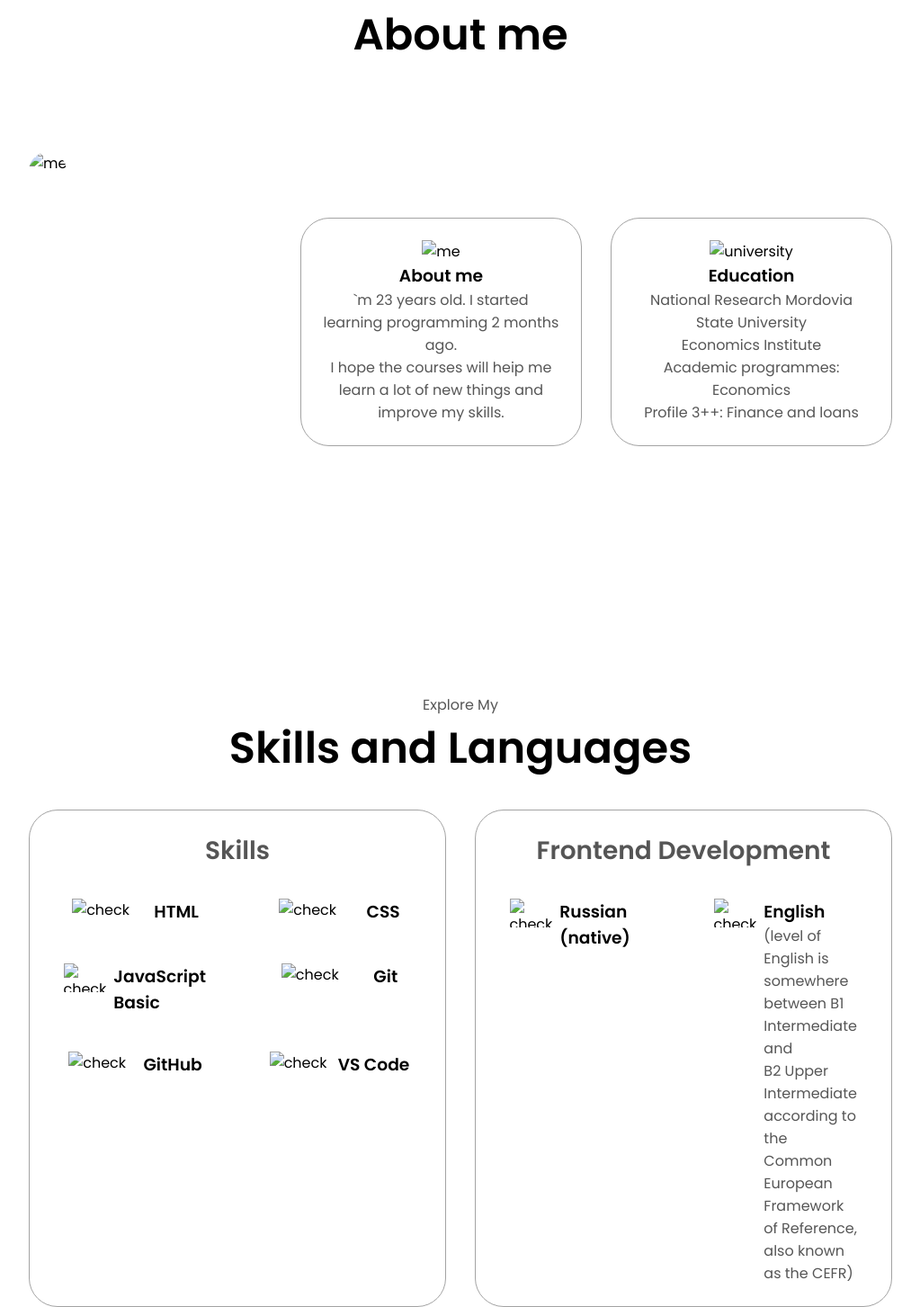
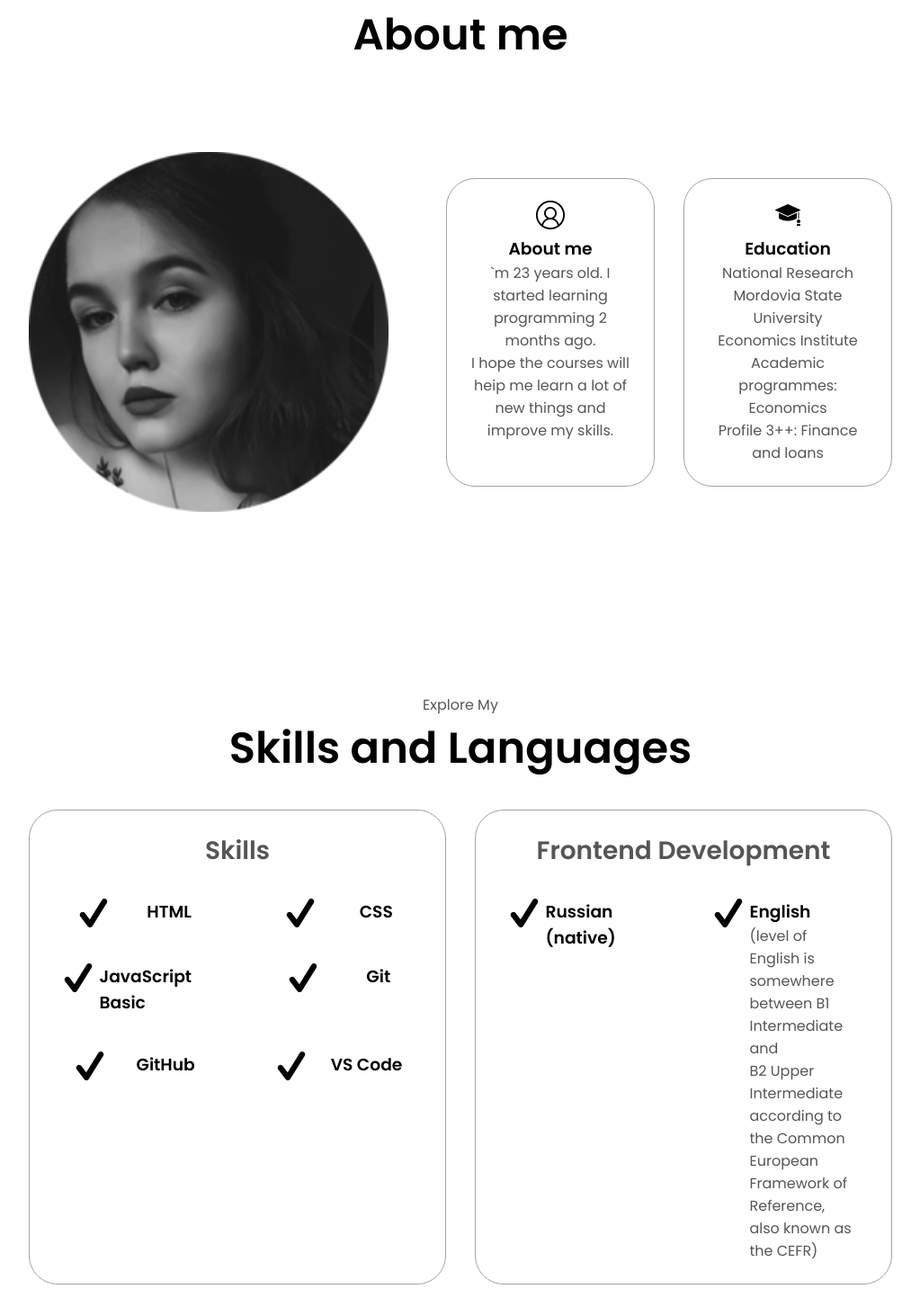
Before and after one commit to Iris-ka23/rsschool-cv, a plain HTML site: page index.html in a window 1280 px wide. Shown: the part 925-2378 px from the top of the page at 90% size, without its empty margins (128-1151 px from the left). Drawn offline with Linux system fonts and the light colour scheme; the site is published under a folder, as on GitHub Pages, so addresses that start at the root find nothing.

Commit message:
fix; fix links index.html

```diff
--- a/index.html
+++ b/index.html
@@ -42,7 +42,7 @@
     </nav>
     <section id="profile">
       <div class="section_pic-container">
-        <img src="/image/photo_1.ico" alt="Irina" />
+        <img src="image/photo_1.ico" alt="Irina" />
       </div>
       <div class="section_text">
         <p class="section_text_p1"></p>
@@ -51,7 +51,7 @@
         <div class="btn-container"></div>
         <div class="socials_containers">
           <img
-            src="/image/git.png"
+            src="image/git.png"
             alt="github"
             class="icon"
             onclick="location.href='https://github.com/iris-ka23'"
@@ -64,12 +64,12 @@
       <h2 class="title">About me</h2>
       <div class="section-container">
         <div class="section_pic-container">
-          <img src="/image/photo_2.ico" alt="me" class="about-pic" />
+          <img src="image/photo_2.ico" alt="me" class="about-pic" />
         </div>
         <div class="about-details-container">
           <div class="about-containers">
             <div class="details-container">
-              <img src="/image/me.png" alt="me" class="icon" />
+              <img src="image/me.png" alt="me" class="icon" />
               <h3>About me</h3>
               <p>
                 `m 23 years old. I started learning programming 2 months ago.
@@ -78,7 +78,7 @@
               </p>
             </div>
             <div class="details-container">
-              <img src="/image/university.png" alt="university" class="icon" />
+              <img src="image/university.png" alt="university" class="icon" />
               <h3>Education</h3>
               <p>
                 National Research Mordovia State University <br />Economics
@@ -101,37 +101,37 @@
             <h2 class="experience-sub-title">Skills</h2>
             <div class="article-container">
               <article>
-                <img src="/image/1.ico" alt="check" class="icon" />
+                <img src="image/1.ico" alt="check" class="icon" />
                 <div>
                   <h3>HTML</h3>
                 </div>
               </article>
               <article>
-                <img src="/image/1.ico" alt="check" class="icon" />
+                <img src="image/1.ico" alt="check" class="icon" />
                 <div>
                   <h3>CSS</h3>
                 </div>
               </article>
               <article>
-                <img src="/image/1.ico" alt="check" class="icon" />
+                <img src="image/1.ico" alt="check" class="icon" />
                 <div>
                   <h3>JavaScript Basic</h3>
                 </div>
               </article>
               <article>
-                <img src="/image/1.ico" alt="check" class="icon" />
+                <img src="image/1.ico" alt="check" class="icon" />
                 <div>
                   <h3>Git</h3>
                 </div>
               </article>
               <article>
-                <img src="/image/1.ico" alt="check" class="icon" />
+                <img src="image/1.ico" alt="check" class="icon" />
                 <div>
                   <h3>GitHub</h3>
                 </div>
               </article>
               <article>
-                <img src="/image/1.ico" alt="check" class="icon" />
+                <img src="image/1.ico" alt="check" class="icon" />
                 <div>
                   <h3>VS Code</h3>
                 </div>
@@ -142,13 +142,13 @@
             <h2 class="experience-sub-title">Frontend Development</h2>
             <div class="article-container">
               <article>
-                <img src="/image/1.ico" alt="check" class="icon" />
+                <img src="image/1.ico" alt="check" class="icon" />
                 <div>
                   <h3>Russian (native)</h3>
                 </div>
               </article>
               <article>
-                <img src="/image/1.ico" alt="check" class="icon" />
+                <img src="image/1.ico" alt="check" class="icon" />
                 <div>
                   <h3>English</h3>
                   <p>
@@ -201,19 +201,19 @@
       <div class="contact-info-upper-container">
         <div class="contact-info-container">
           <img
-            src="/image/3.ico"
+            src="image/3.ico"
             alt="mail"
             class="icon contact-icon mail-icon"
           />
           <p><a href="mailto:e">ira.shaporova@mail.ru</a></p>
         </div>
         <div class="contact-info-container">
-          <img src="/image/2.ico" alt="gfhgh" class="icon contact-icon" />
+          <img src="image/2.ico" alt="gfhgh" class="icon contact-icon" />
           <p><a href="https://discord.com">Irina Shaporova(@Iris-ka23)</a></p>
         </div>
         <div class="contact-info-container">
           <img
-            src="/image/telegram.png"
+            src="image/telegram.png"
             alt="telegram"
             class="icon contact-icon mail-icon"
           />
@@ -221,7 +221,7 @@
         </div>
         <div class="contact-info-container">
           <img
-            src="/image/call.png"
+            src="image/call.png"
             alt="phone"
             class="icon contact-icon mail-icon"
           />
```
